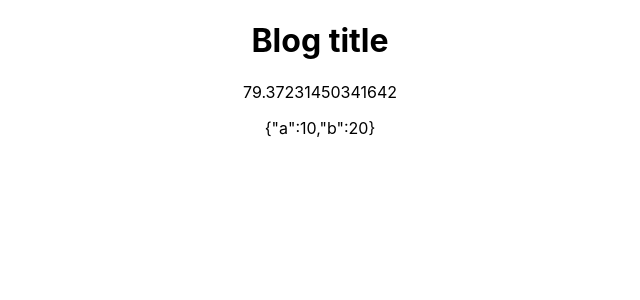
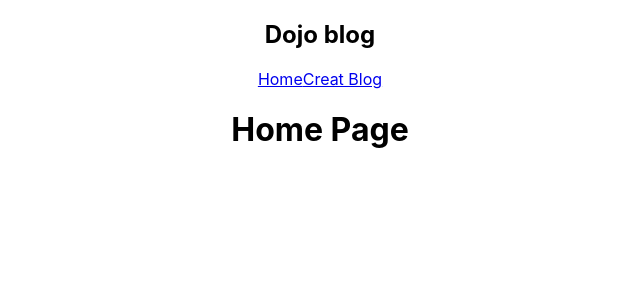
Before and after one commit to akhilshaji86/react-js, a React (Create React App) app in the folder dojo-blog/: page / in a window 1280 px wide. Shown: the top 300 px of the page, without its empty margins (320-960 px from the left). Built offline with nearby package versions, Linux system fonts and the light colour scheme.

Commit message:
episode 5

```diff
--- a/dojo-blog/src/App.js
+++ b/dojo-blog/src/App.js
@@ -1,14 +1,13 @@
 import './App.css';
-
+import Navbar from './Navbar';
+import HomePage from './Home';
 function App() {
-const title ="Blog title";
-  const obj={a: 10,b: 20};// Objects and booleans cannot be binded in react
+  const title="Dojo Blog";
   return (
     <div className="App">
       <div className="content">
-        <h1>{title}</h1>
-        <p>{Math.random()*100}</p>
-        <p>{JSON.stringify(obj)}</p>
+        <Navbar />
+        <HomePage />
       </div>
     </div>
   );
--- /dev/null
+++ b/dojo-blog/src/Home.js
@@ -0,0 +1,7 @@
+const HomePage=() => {
+    return (
+        <h1>Home Page</h1>
+    );
+}
+
+export default HomePage;
--- /dev/null
+++ b/dojo-blog/src/Navbar.js
@@ -0,0 +1,13 @@
+const Navbar = () => {
+    return (
+        <nav className="navbar">
+            <h1>Dojo blog</h1>
+            <div className="links">
+                <a href="/">Home</a>
+                <a href="/create">Creat Blog</a>
+            </div>
+        </nav>
+     );
+}
+
+export default Navbar;
```
